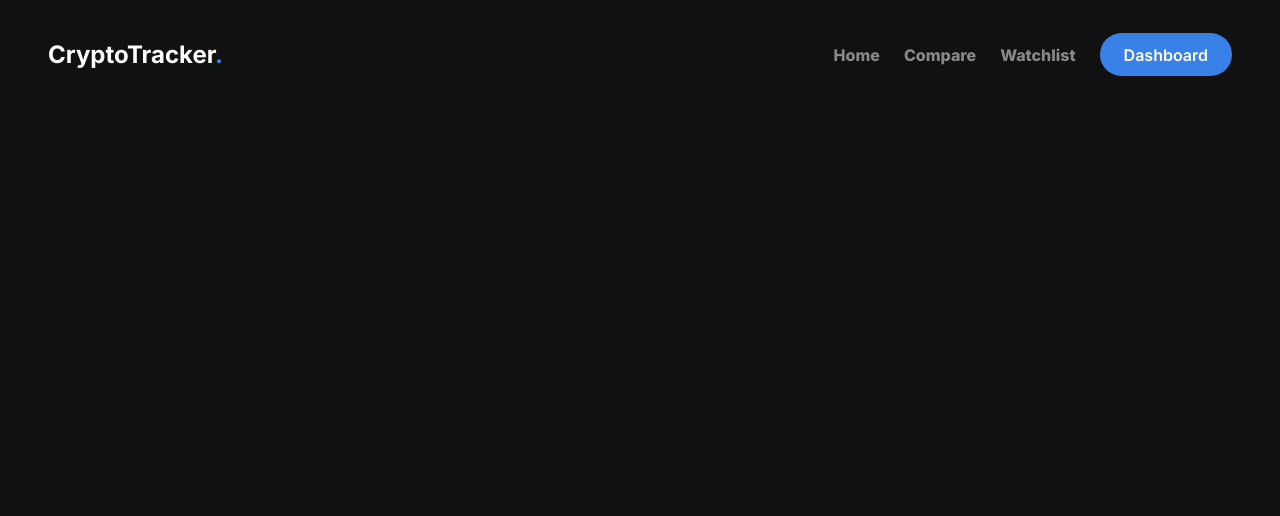
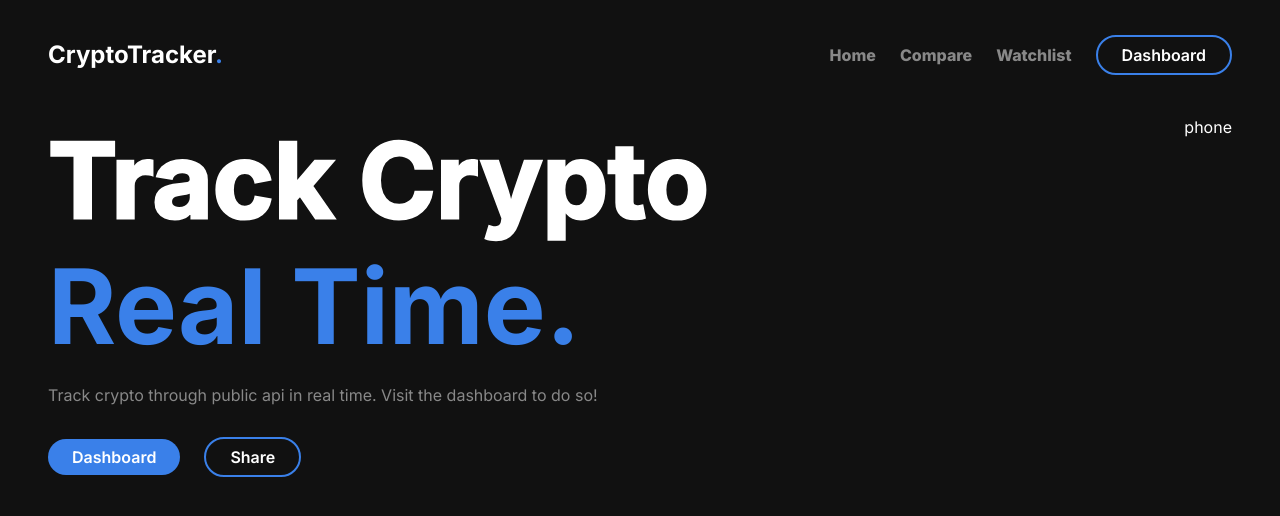
Before and after one commit to VivekkumarDahiya/crypto-tracker, a React (Vite) app: page /dashboard in a window 1280 px wide. Shown: the top 516 px of the page. Built offline with nearby package versions, Linux system fonts and the light colour scheme.

Commit message:
Maincomponent left part

```diff
--- a/src/App.jsx
+++ b/src/App.jsx
@@ -1,5 +1,6 @@
 import Footer from "./components/common/Footer";
 import Header from "./components/common/Header";
+import MainComponent from "./components/landingPage/maincomponent";
 
 
 
@@ -11,6 +12,7 @@ const App=()=>{
     <>
 
      <Header/>
+     <MainComponent/>
 
     </>
   )
--- a/src/components/button/index.jsx
+++ b/src/components/button/index.jsx
@@ -3,7 +3,7 @@ import "./style.css";
 
 const Button=({text,onClick,outlined})=>{
     return(
-       <div className="dashboardbtn"  onClick={()=>onClick}>{text}</div>
+       <div className={outlined?"outlined-btn":"dashboardbtn"} onClick={()=>onClick}>{text}</div>
     )
 }
 
--- a/src/components/button/style.css
+++ b/src/components/button/style.css
@@ -1,7 +1,7 @@
 .dashboardbtn{
     background-color: var(--blue);
     color: var(--white);
-    padding: 0.7rem 1.5rem;
+    padding: 0.5rem 1.5rem;
     border-radius: 3rem;
     font-weight: 600;
     cursor: pointer;
@@ -11,3 +11,17 @@
    box-shadow:5px 5px 10px rgba(58,128,233,0.5);
    transition: all 0.3s;
 }
+.outlined-btn{
+    background-color: var(--black);
+    color: var(--white);
+    border: 2px solid var(--blue);
+    padding: 0.5rem 1.5rem;
+    border-radius: 3rem;
+    font-weight: 600;
+    cursor: pointer;
+}
+
+.outlined-btn:hover{
+  background-color: var(--blue);
+   transition: all 0.3s;
+}
--- a/src/components/common/Header/index.jsx
+++ b/src/components/common/Header/index.jsx
@@ -23,6 +23,7 @@ const Header=()=>{
            <a href="/" className="navlink">
             <Button
             text={"Dashboard"}
+            outlined={true}
             onClick={()=>console.log("btn click")}/>
            </a>
            </nav>
--- /dev/null
+++ b/src/components/landingPage/maincomponent/index.jsx
@@ -0,0 +1,23 @@
+import "./style.css";
+import Button from "../../button";
+
+
+
+const MainComponent=()=>{
+    return(
+        <div className="flex-info">
+             <div className="left-component">
+                <h1 className="tracker-crypto-heading">Track Crypto</h1>
+                <h1 className="real-time-heading">Real Time.</h1>
+                <p className="info-text">Track crypto through public api in real time. Visit the dashboard to do so!</p>
+                <div className="flex-btn">
+                    <Button  text={"Dashboard"}/>
+                    <Button  text={"Share"}  outlined={true}/>
+                </div>
+             </div>
+             <div className="">phone</div>
+        </div>
+    )
+}
+
+export default MainComponent;
--- /dev/null
+++ b/src/components/landingPage/maincomponent/style.css
@@ -0,0 +1,38 @@
+.flex-info{
+    display: flex;
+    justify-content: space-between;
+    align-items: flex-start;
+    padding: 0.5rem 3rem;
+}
+
+.tracker-crypto-heading,.real-time-heading{
+         font-size: 6.5rem;
+         margin: 0;
+}
+
+.tracker-crypto-heading{
+    color: var(--white);
+     -webkit-text-stroke-width: 3px;
+  -webkit-text-stroke-color: var(--white);
+
+}
+.tracker-crypto-heading:hover{
+    color: var(--black);
+  -webkit-text-stroke-color: var(--white);
+  transition: all 0.3s;
+
+}
+.real-time-heading{
+    color: var(--blue);
+}
+.info-text{
+    font-size: 1rem;
+    color: var(--grey);
+}
+.flex-btn{
+    display: flex;
+    justify-content: flex-start;
+    gap: 1.5rem;
+    align-items: center;
+    margin-top: 2rem;
+}
```
